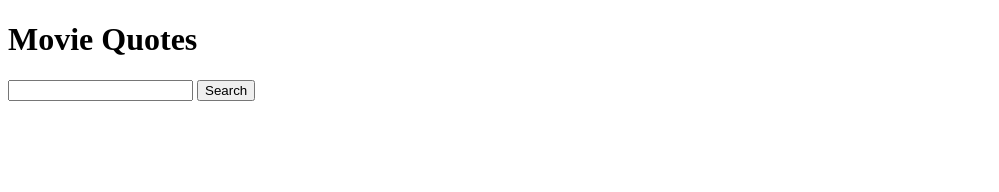
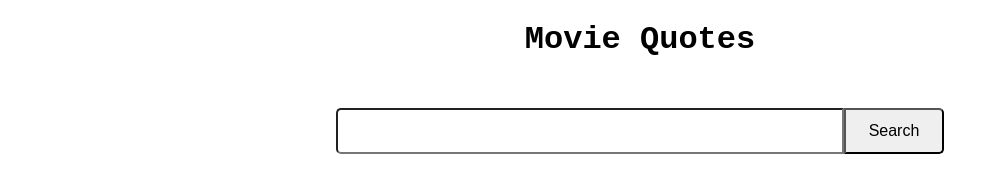
Before and after one commit to abena-wf/movie-quotes-api, a website: page index.html in a window 1280 px wide. Shown: the whole page, without its empty margins (0-999 px from the left). Drawn offline with Linux system fonts and the light colour scheme.

Commit message:
Update index.html

```diff
--- a/index.html
+++ b/index.html
@@ -7,12 +7,12 @@
     <title>Document</title>
 </head>
 <body>
-    <h1>Movie Quotes</h1>
-    <input type="text">
-    <button>Search</button>
-    <ul>
-
-    </ul>
+    <h1 style="font-family:'Courier New', Courier, monospace; text-align:center; margin-bottom: 50px;">Movie Quotes</h1>
+    <div style="display:flex; justify-content: center; margin-bottom: 40px;">
+        <input type="text" name="input" style="width:500px; height:40px; font-size: 16px; border-radius: 5px 0 0 5px;">
+        <button style="width:100px; font-size:16px; border-radius: 0 5px 5px 0;">Search</button>
+    </div>
+    <ul></ul>
     <script type="text/javascript" src="js/main.js"></script>
 </body>
 </html>
```
